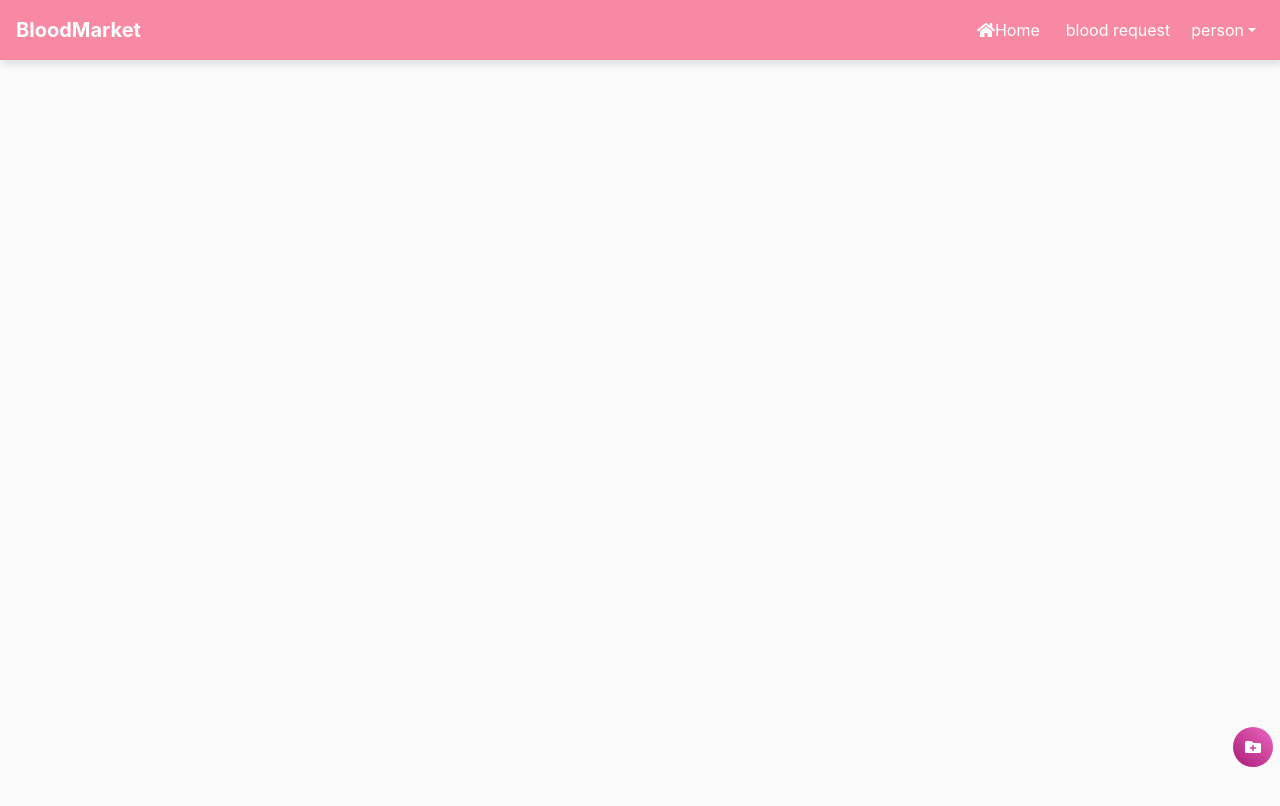
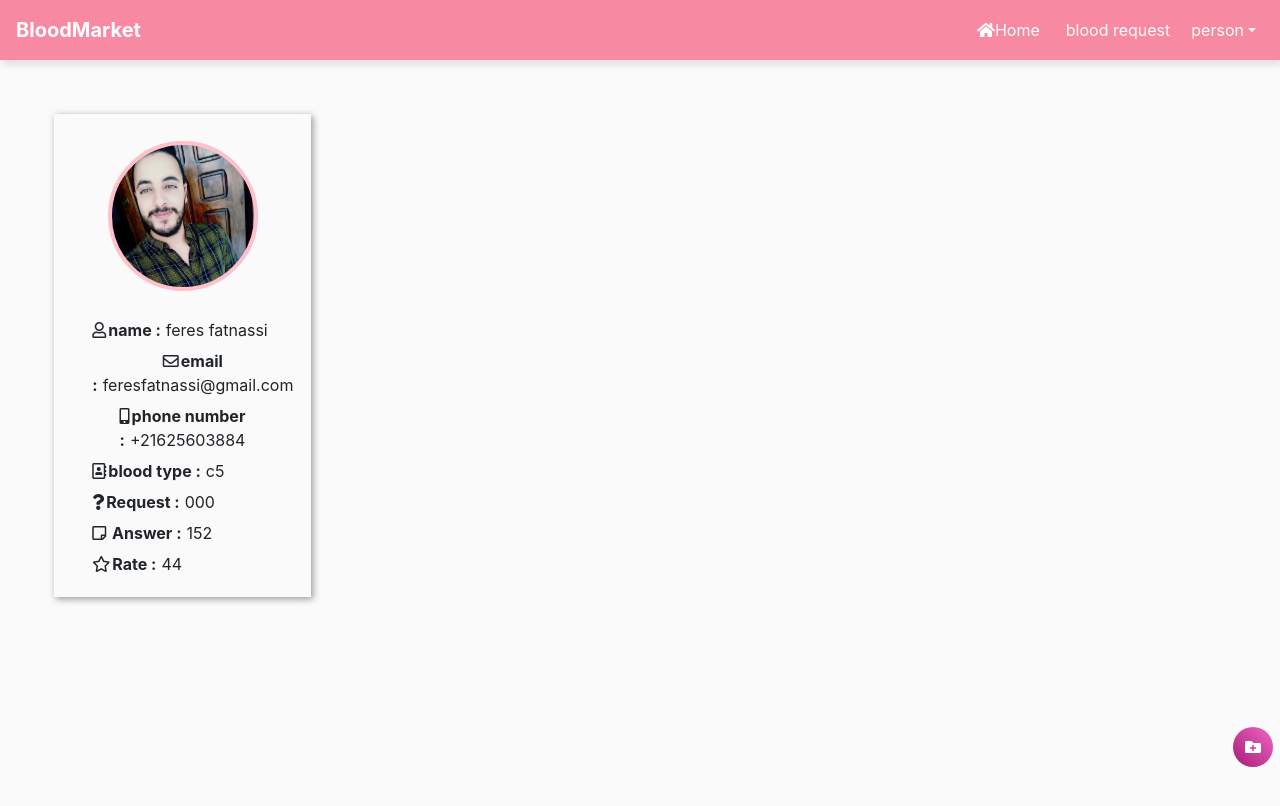
Before and after one commit to feres1994/bloodDonation, a React (Create React App) app: page /profile in a window 1280 px wide. Shown: the top 806 px of the page. Built offline with nearby package versions, Linux system fonts and the light colour scheme.

Commit message:
add profile

```diff
--- a/src/App.js
+++ b/src/App.js
@@ -5,6 +5,8 @@ import Home from "./component/home.js/Home";
 import Login from "./component/login/login";
 import RequestFor from "./component/requestBlood/requestBlood";
 import AddPost from "./component/addPost";
+import Profile from "./component/profile";
+
 import "./App.css";
 
 const Routes = () => {
@@ -17,6 +19,7 @@ const Routes = () => {
         <Switch>
           <Route exact path="/home" component={Home} />
           <Route exact path="/requestforblood" component={RequestFor} />
+          <Route exact path="/profile" component={Profile} />
         </Switch>
       </div>
     </>
--- a/src/component/navbar/navbar.css
+++ b/src/component/navbar/navbar.css
@@ -7,6 +7,10 @@
   color: white !important;
   text-decoration: none;
   font-weight: bold;
+}
+.dropdown-item a {
+  text-decoration: none !important;
+  color: black !important;
 }
 
 li a {
--- a/src/component/navbar/navbar.js
+++ b/src/component/navbar/navbar.js
@@ -53,7 +53,9 @@ const Header = props => {
                 person
               </DropdownToggle>
               <DropdownMenu right>
-                <DropdownItem>Profile</DropdownItem>
+                <Link to="/profile">
+                  <DropdownItem>Profile</DropdownItem>
+                </Link>
                 <DropdownItem>settings</DropdownItem>
                 <DropdownItem divider />
                 <DropdownItem>disconect</DropdownItem>
--- /dev/null
+++ b/src/component/profile/index.js
@@ -0,0 +1,61 @@
+import React from "react";
+import "./profile.css";
+import feres from "../graphics/feres.jpg";
+export default function Profile() {
+  return (
+    <div className="row" style={{ padding: "30px" }}>
+      <div className="col-lg-3 p-4 ">
+        <div className="profile-image-desc">
+          <div className="profile-image"></div>
+          <div className="profile-desc">
+            <div>
+              <span>
+                <i class="far fa-user"></i>name :
+              </span>
+              <span>feres fatnassi</span>
+            </div>
+            <div>
+              <span>
+                <i class="far fa-envelope"></i>email :
+              </span>
+              <span>feresfatnassi@gmail.com</span>
+            </div>
+            <div>
+              <span>
+                <i class="fas fa-mobile-alt"></i>phone number :
+              </span>
+              <span>+21625603884</span>
+            </div>
+            <div>
+              <span>
+                <i class="far fa-address-book"></i>blood type :
+              </span>
+              <span>c5</span>
+            </div>
+            <div>
+              <span>
+                <i class="fas fa-question"></i>Request :
+              </span>
+              <span>000</span>
+            </div>{" "}
+            <div>
+              <span>
+                <i class="far fa-sticky-note"></i> Answer :
+              </span>
+              <span>152</span>
+            </div>{" "}
+            <div>
+              <span>
+                <i class="far fa-star"></i>Rate :
+              </span>
+              <span>44</span>
+            </div>
+          </div>
+        </div>
+      </div>
+      <div className="col-lg-9">
+        <div className="profile-other-desc"></div>
+      </div>
+    </div>
+  );
+}
--- /dev/null
+++ b/src/component/profile/profile.css
@@ -0,0 +1,45 @@
+.profile-image-desc {
+  padding: 7px;
+  box-shadow: 2px 2px 7px rgba(0, 0, 0, 0.4);
+  display: flex;
+  justify-content: center;
+  align-items: center;
+  min-height: 400px;
+  flex-direction: column;
+}
+.profile-image {
+  width: 150px;
+  height: 150px;
+  margin: 20px 0px;
+  border-radius: 50%;
+  border: 4px solid pink;
+  overflow: hidden;
+  background-image: url("../graphics/feres.jpg");
+  background-size: cover;
+}
+.profile-desc {
+  width: 80%;
+  display: flex;
+  flex-direction: column;
+  justify-content: center;
+  align-items: flex-start;
+  padding: 7px;
+}
+.profile-desc div {
+  margin-bottom: 7px;
+}
+.profile-desc div span:nth-child(1) {
+  font-weight: bold;
+  margin-right: 5px;
+}
+.profile-desc div span i {
+  margin-right: 2px;
+}
+@media screen and (max-width: 767px) {
+  .profile-desc div {
+    display: flex;
+    flex-direction: column;
+    align-items: flex-start;
+    margin-bottom: 3px;
+  }
+}
--- a/src/component/requestBlood/requestBlood.js
+++ b/src/component/requestBlood/requestBlood.js
@@ -59,13 +59,11 @@ export class RequestFor extends Component {
               <input
                 placeholder="full name"
                 onChange={this.changeInputs}
-                value={name}
                 name={name}
               />
               <input
                 placeholder="location"
                 onChange={this.changeInputs}
-                value={location}
                 name={location}
               />
               <div className="blood-type-form">
```
Also changed, not shown: src/component/graphics/feres.jpg (added), src/component/profile.js (deleted).
